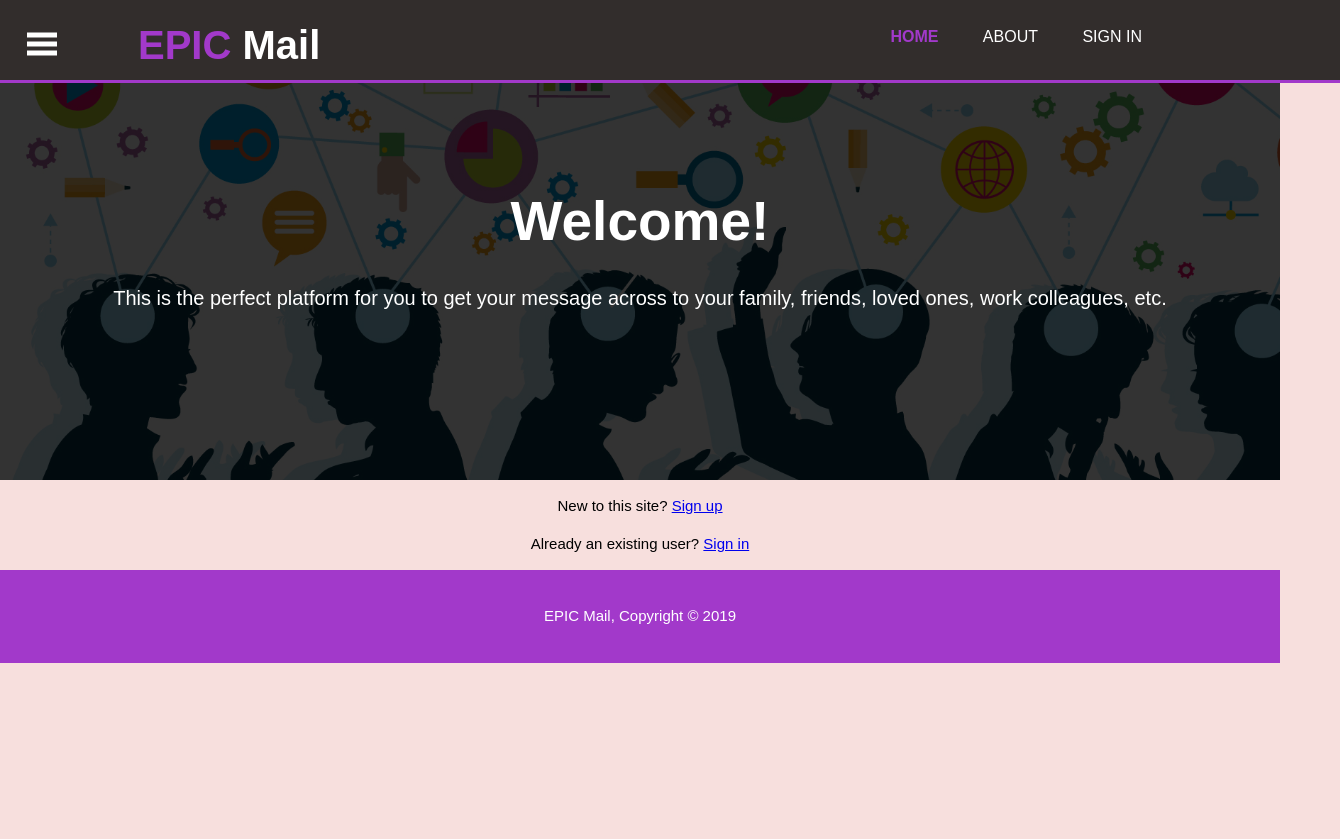
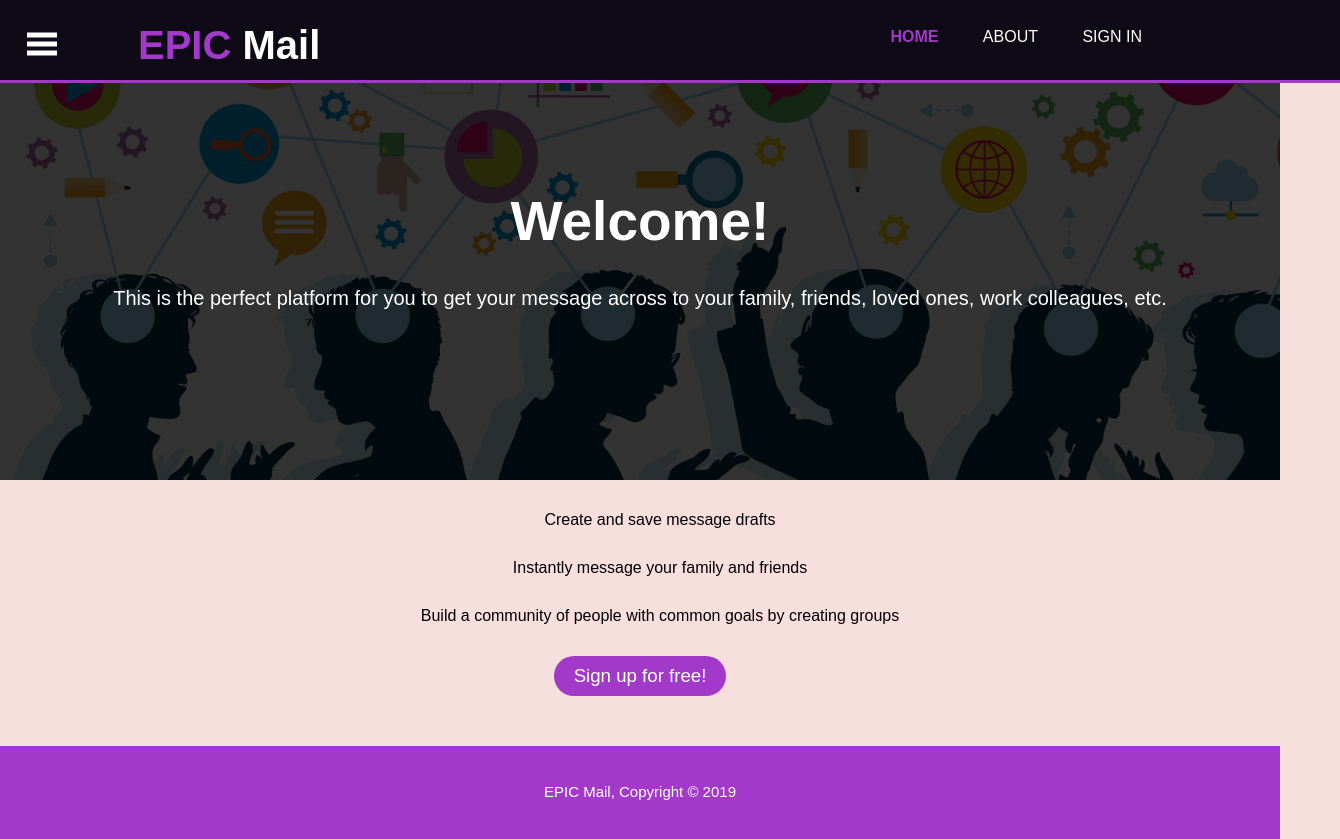
Before and after one commit to Doctor-Vee/EPIC-Mail, a plain HTML site: page index.html in a window 1280 px wide. Shown: the whole page, 1340 px wide, since content can reach past the window. Before the commit the page ends 800 px from the top, so only its background shows below. Drawn offline with Linux system fonts and the light colour scheme.

Commit message:
Add sign up button and more info to welcome page

```diff
--- a/UI/css/styles.css
+++ b/UI/css/styles.css
@@ -11,11 +11,6 @@ body {
     width: 80%;
     margin: auto;
     overflow: hidden;
-}
-
-ul {
-    margin: 0;
-    padding: 0;
 }
 
 .blur {
@@ -94,7 +89,7 @@ button {
 
 /* Header */
 header {
-    background-color:  rgba(0, 0, 0, 0.8);
+    background-color: #0e0b16;
     color: #ffffff;
     padding: 5px 50px 5px 10px;
     height: 70px;
@@ -103,6 +98,11 @@ header {
     width: 100vw;
     z-index: 1;
     margin: 0;
+}
+
+header ul {
+    margin: 0;
+    padding: 0;
 }
 
 header svg {
@@ -147,7 +147,6 @@ header nav {
 }
 
 #headerSpace{
-    width: 100vw;
     height: 70px;
     margin: 0;
     padding: 5px 50px 5px 10px;
@@ -192,7 +191,12 @@ header nav {
     transition: 0.5s;
 }
 
-.side-bar li {
+#side-bar ul {
+    margin: 0;
+    padding: 0;
+}
+
+#side-bar li {
     border-bottom: #a239ca 1px solid;
     min-height: 40px;
     text-align: center;
@@ -200,7 +204,7 @@ header nav {
     margin: auto;
 }
 
-.side-bar .close-btn{
+#side-bar .close-btn{
     position:absolute;
     top:0;
     right:10px;
@@ -217,12 +221,13 @@ header nav {
     border-radius: 100px;
 }
 
-aside.right {
-    width: 70%;
-    display: inline;
+ul#features{
+    text-align: center;
+    text-decoration: none;
+    list-style-type:none;
+    line-height: 3rem;
+    font-size: 1rem;
 }
-
-
 
 /* Form */
 
--- a/index.html
+++ b/index.html
@@ -10,7 +10,7 @@
     <meta name="keywords" content="email app, messaging app, instant messaging, epic mail, andela bootcamp cycle 42">
     <meta name="author" content="Victor CHINEWUBEZE">
     <link rel="stylesheet" type="text/css" media="screen" href="UI/css/styles.css" />
-    <link rel="shortcut icon" type="image/x-icon" href="img/icon.jpg">
+    <link rel="shortcut icon" type="image/x-icon" href="UI/img/icon.jpg">
 </head>
 
 <body>
@@ -68,17 +68,16 @@
                 work colleagues, etc.</p>
     </section>
 
-        <section id="action">
-            <div class="container">
-                <p>New to this site? <a href="UI/html/signup.html"> Sign up</a></p>
+    <ul id="features">
+        <li>Create and save message drafts</li>
+        <li>Instantly message your family and friends</li>
+        <li>Build a community of people with common goals by creating groups</li>
+    </ul>
 
-                <p>Already an existing user? <a href="UI/html/signin.html">Sign in </a> </p>
+    <div class="pb50 container">
+
+        <a href="UI/html/signup.html"><button>Sign up for free!</button></a>
     </div>
-        </section>
-
-
-
-
 
     <script src="UI/js/main.js"></script>
 
```
Also changed, not shown: UI/html/signin.html (+1 -1 lines), UI/html/signup.html (+1 -1 lines). Lines whose indentation alone changed are shown as unchanged.
